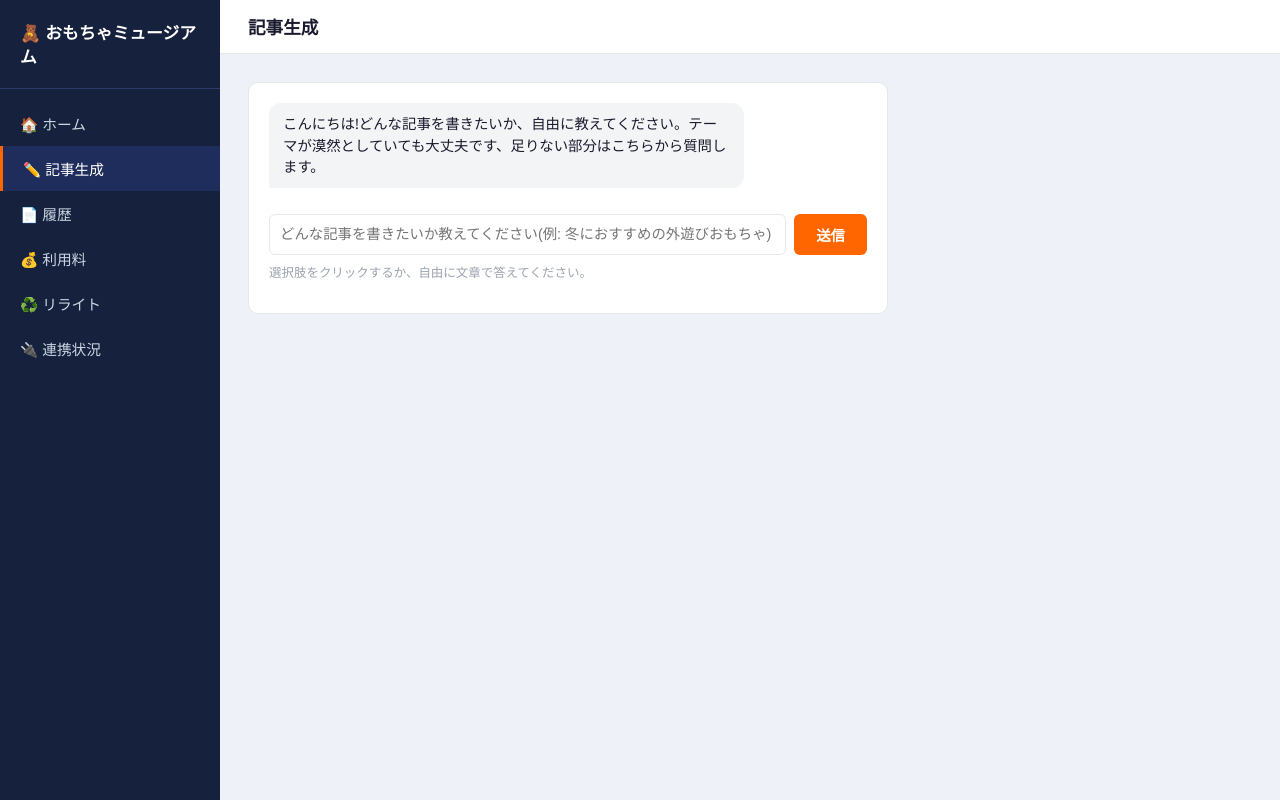
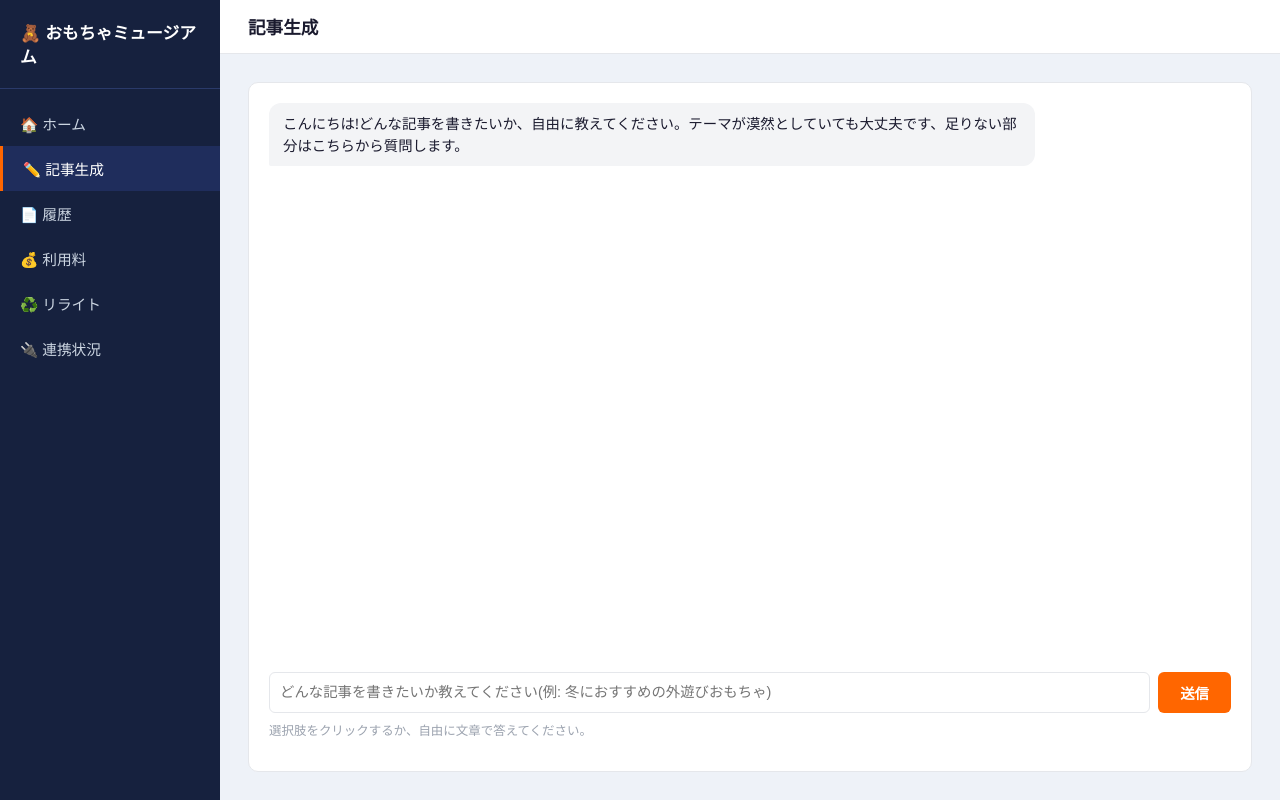
Before and after one commit to sisyamo127/sisyamo127.github.io, a Flask app: page /generate in a window 1280 px wide. Run offline with Flask 3, Linux system fonts and the light colour scheme.

Commit message:
チャット画面を全画面レイアウトに変更
記事生成チャットを、ClaudeやChatGPTのように画面いっぱいに表示する
ように変更。base.htmlの.contentをflex columnにし、generate.htmlの
チャットカードをflex:1で高さいっぱいに広げ、ログ部分だけをスクロール
させ、入力欄は下部に固定する構成にした。他ページの.card要素は
flexでもstretchにより従来通り全幅表示されるため見た目への影響はない。

Co-Authored-By: Claude Sonnet 5 <noreply@anthropic.com>
Claude-Session: https://claude.ai/code/session_01PzEKRQfmMpSUpb8zWx3GQ2

```diff
--- a/scripts/webapp/templates/base.html
+++ b/scripts/webapp/templates/base.html
@@ -68,7 +68,7 @@
     justify-content: space-between;
   }
   .topbar h1 { font-size: 1.1rem; margin: 0; }
-  .content { padding: 28px; flex: 1; }
+  .content { padding: 28px; flex: 1; display: flex; flex-direction: column; min-height: 0; }
   .card {
     background: var(--card-bg);
     border: 1px solid var(--border);
--- a/scripts/webapp/templates/generate.html
+++ b/scripts/webapp/templates/generate.html
@@ -3,18 +3,18 @@
 {% block heading %}記事生成{% endblock %}
 {% block content %}
 
-<div class="card" style="max-width:640px;">
-  <div id="chatLog" style="display:flex;flex-direction:column;gap:12px;max-height:480px;overflow-y:auto;padding-right:4px;"></div>
+<div class="card" style="display:flex;flex-direction:column;flex:1;min-height:0;max-width:none;">
+  <div id="chatLog" style="display:flex;flex-direction:column;gap:12px;flex:1;min-height:0;overflow-y:auto;padding-right:4px;"></div>
 
-  <div id="choicesArea" style="margin-top:12px;display:flex;flex-wrap:wrap;gap:8px;"></div>
+  <div id="choicesArea" style="margin-top:12px;display:flex;flex-wrap:wrap;gap:8px;flex-shrink:0;"></div>
 
-  <div id="readyArea" style="margin-top:14px;display:none;"></div>
+  <div id="readyArea" style="margin-top:14px;display:none;flex-shrink:0;"></div>
 
-  <form id="chatForm" style="margin-top:14px;display:flex;gap:8px;">
+  <form id="chatForm" style="margin-top:14px;display:flex;gap:8px;flex-shrink:0;">
     <input type="text" id="chatInput" placeholder="どんな記事を書きたいか教えてください(例: 冬におすすめの外遊びおもちゃ)" style="flex:1;margin-top:0;" autocomplete="off">
     <button type="submit" class="btn" id="chatSend">送信</button>
   </form>
-  <p style="color:#9ca3af;font-size:0.78rem;margin-top:8px;">選択肢をクリックするか、自由に文章で答えてください。</p>
+  <p style="color:#9ca3af;font-size:0.78rem;margin-top:8px;flex-shrink:0;">選択肢をクリックするか、自由に文章で答えてください。</p>
 </div>
 
 <style>
```
